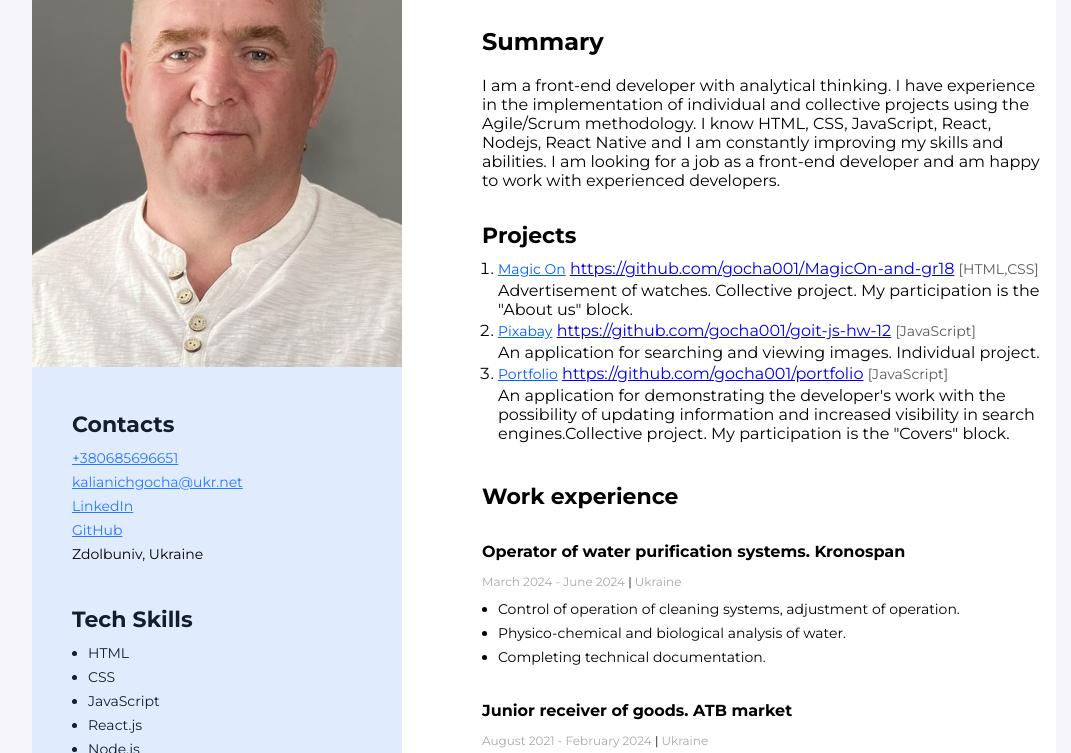
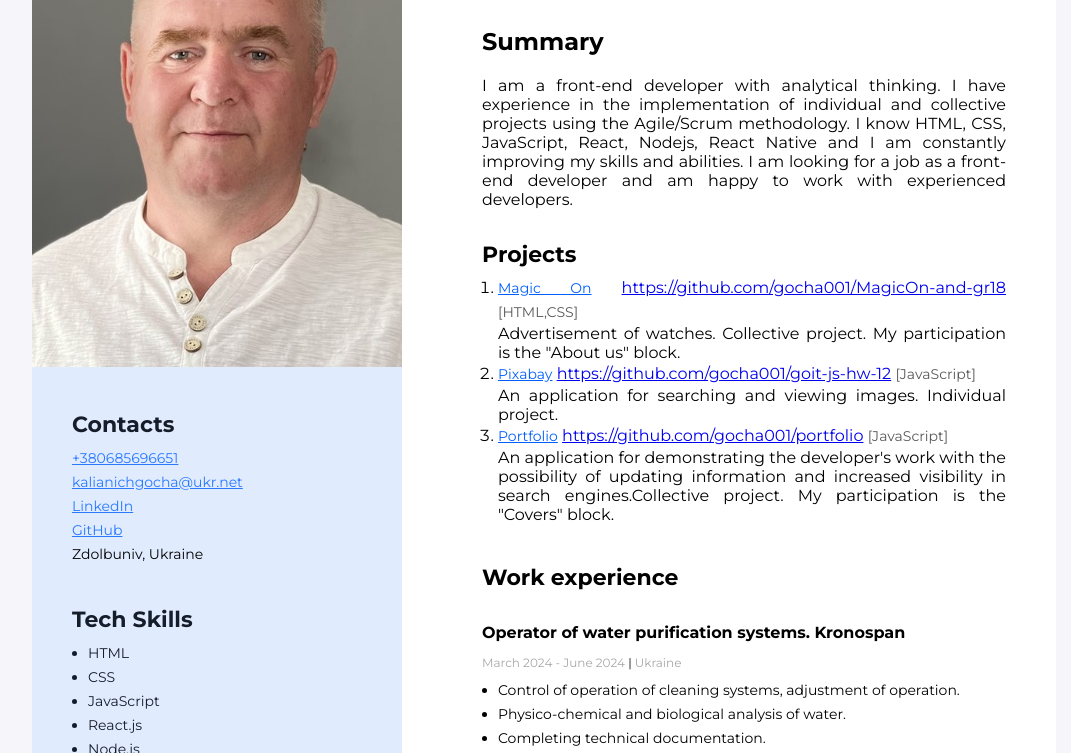
Before and after one commit to gocha001/Igor_Kondratuk_Frontend_Developer, a plain HTML site: page index.html in a window 1280 px wide. Shown: the part 193-946 px from the top of the page, without its empty margins (106-1177 px from the left). Drawn offline with Linux system fonts and the light colour scheme.

Commit message:
fix text

```diff
--- a/css/styles.css
+++ b/css/styles.css
@@ -5,6 +5,7 @@ body {
     /* padding: 0 10px; */
     font-family: 'Montserrat', sans-serif;
     width: 100%;
+    text-align: justify;
 }
 
 ul,
@@ -24,6 +25,7 @@ ol {
 .main-contents {
     padding: 88px 10px 0 80px;
     box-sizing: border-box;
+    margin-right: 40px;
 }
 
 /* Sidebar */
```
